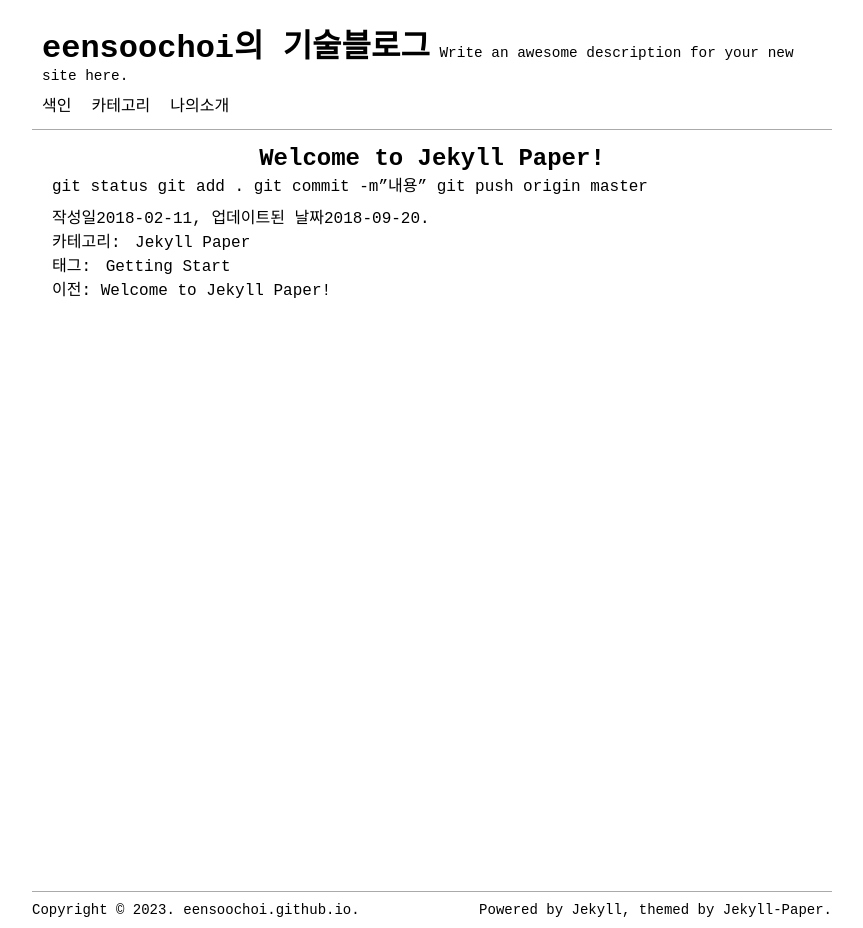
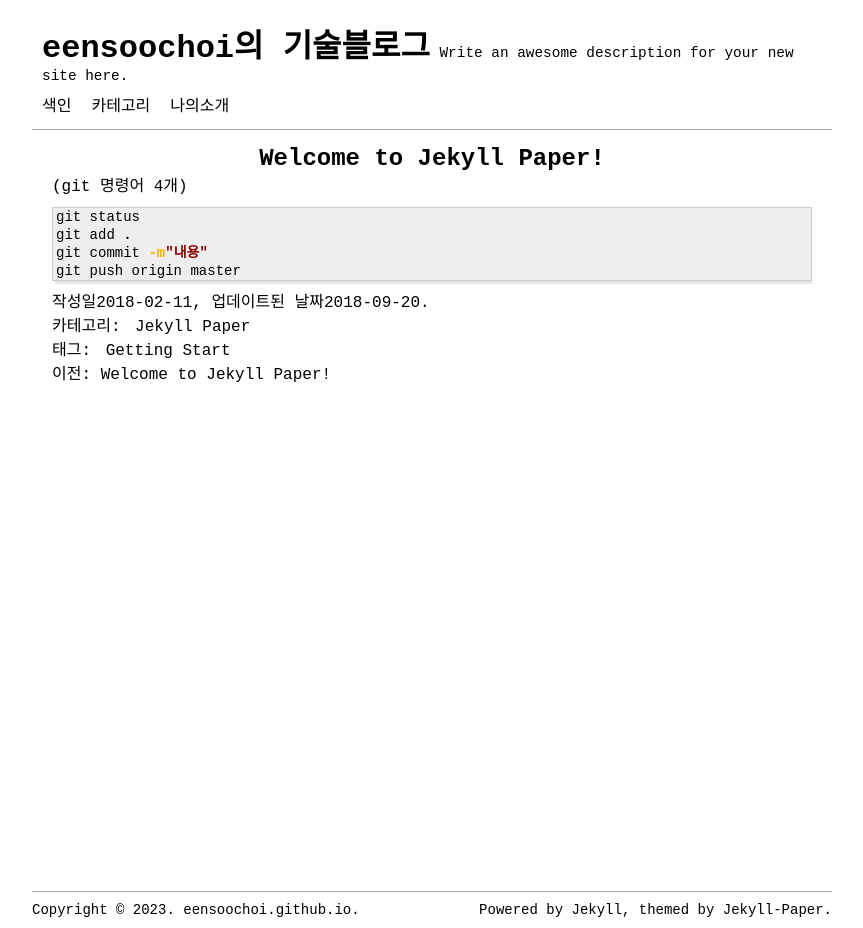
Before and after one commit to choieensoo/blog, a Jekyll site: the page built from _posts/2023-07-16-welcome-to-jekyll copy.markdown, in a window 1280 px wide. Shown: the whole page, without its empty margins (208-1071 px from the left). Built offline with Jekyll 4.4.1, drawn with Linux system fonts in a browser that asks for light colours.

Commit message:
git  명령어 4개

````diff
--- a/_posts/2023-07-16-welcome-to-jekyll copy.markdown
+++ b/_posts/2023-07-16-welcome-to-jekyll copy.markdown
@@ -7,7 +7,11 @@ categories: [Jekyll Paper]
 tags: [Getting Start]
 ---
 
+(git 명령어 4개)
+
+```bash
 git status
 git add .
 git commit -m"내용"
 git push origin master
+```
````
